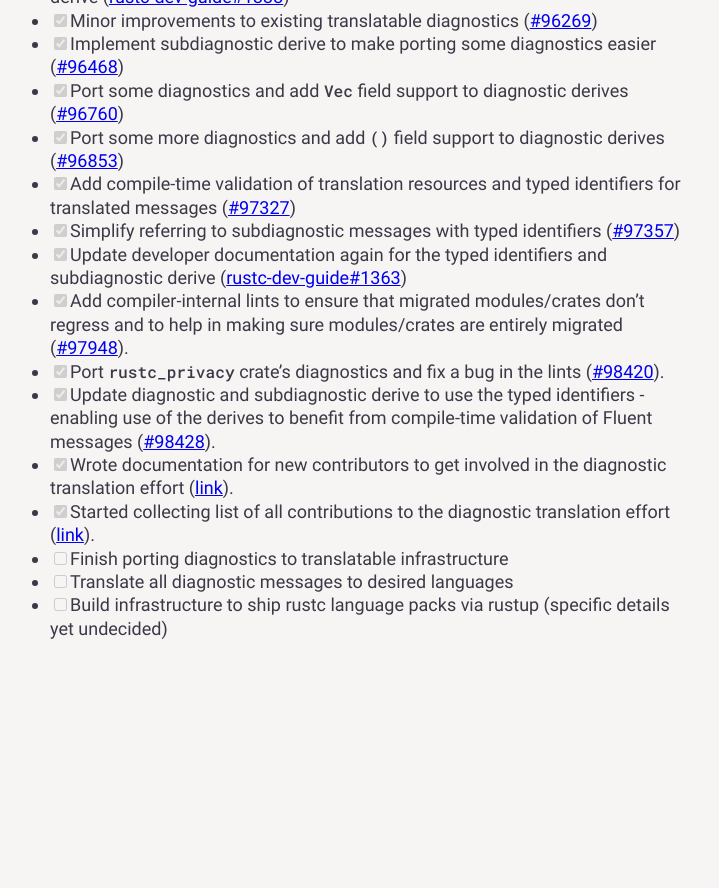
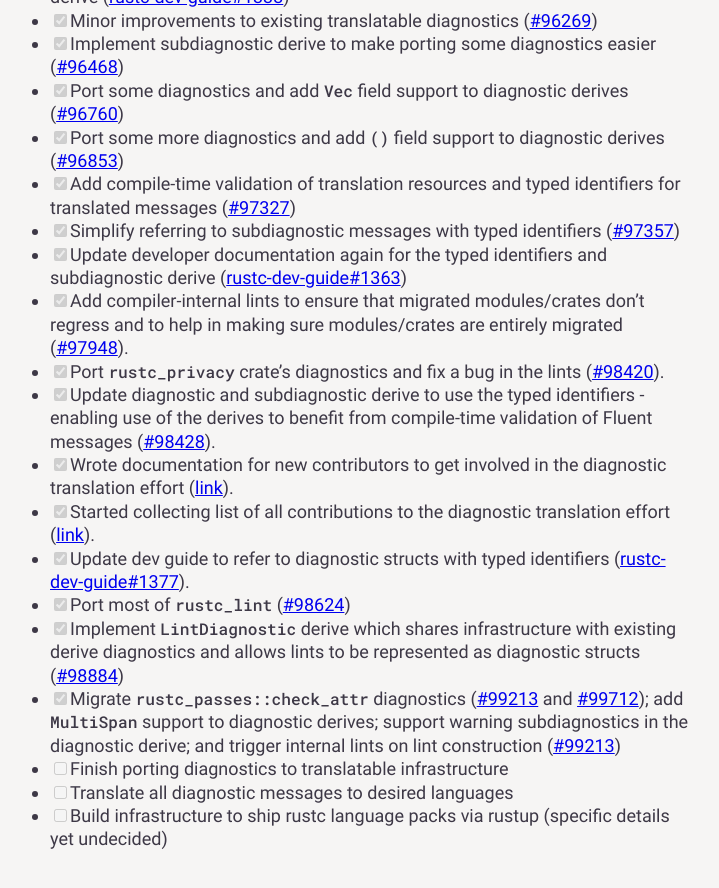
Before and after one commit to yijunyu/trusted-programming.github.io, a Jekyll site: the page built from articles/work-in-progress/Compiler/DiagnosticsTranslation.md, in a window 1280 px wide and 900 px high, scrolled down 971 px. Shown: the top 888 px of the window, without its empty margins (281-1000 px from the left). Built offline with Jekyll 4.4.1, drawn with Linux system fonts in a browser that asks for light colours; before the commit the page ends 1660 px from its top, so only the background shows below that.

Commit message:
updates for aug 2022
Signed-off-by: David Wood <david.wood@huawei.com>

```diff
--- a/articles/work-in-progress/Compiler/DiagnosticsTranslation.md
+++ b/articles/work-in-progress/Compiler/DiagnosticsTranslation.md
@@ -65,6 +65,16 @@ languages.
       diagnostic translation effort ([link][intro_doc]).
 - [x] Started collecting list of all contributions to the diagnostic
       translation effort ([link][contributions_doc]).
+- [x] Update dev guide to refer to diagnostic structs with typed identifiers
+      ([rustc-dev-guide#1377]).
+- [x] Port most of `rustc_lint` ([#98624])
+- [x] Implement `LintDiagnostic` derive which shares infrastructure with
+      existing derive diagnostics and allows lints to be represented as
+      diagnostic structs ([#98884])
+- [x] Migrate `rustc_passes::check_attr` diagnostics ([#99213] and [#99712]);
+      add `MultiSpan` support to diagnostic derives; support warning
+      subdiagnostics in the diagnostic derive; and trigger internal lints on
+      lint construction ([#99213])
 - [ ] Finish porting diagnostics to translatable infrastructure
 - [ ] Translate all diagnostic messages to desired languages
 - [ ] Build infrastructure to ship rustc language packs via rustup (specific
@@ -82,7 +92,12 @@ languages.
 [#97948]: https://github.com/rust-lang/rust/pull/97948
 [#98420]: https://github.com/rust-lang/rust/pull/98420
 [#98428]: https://github.com/rust-lang/rust/pull/98428
+[#98624]: https://github.com/rust-lang/rust/pull/98624
+[#98884]: https://github.com/rust-lang/rust/pull/98884
+[#99213]: https://github.com/rust-lang/rust/pull/99213
+[#99712]: https://github.com/rust-lang/rust/pull/99712
 [rustc-dev-guide#1333]: https://github.com/rust-lang/rustc-dev-guide/pull/1333
 [rustc-dev-guide#1363]: https://github.com/rust-lang/rustc-dev-guide/pull/1363
+[rustc-dev-guide#1377]: https://github.com/rust-lang/rustc-dev-guide/pull/1377
 [intro_doc]: https://hackmd.io/@davidtwco/Bk0wTF2u5
 [contributions_doc]: https://hackmd.io/@davidtwco/rkXSbLg95
```
Also changed, not shown: articles/work-in-progress/Compiler/SplitDwarf.md (+2 -0 lines).
